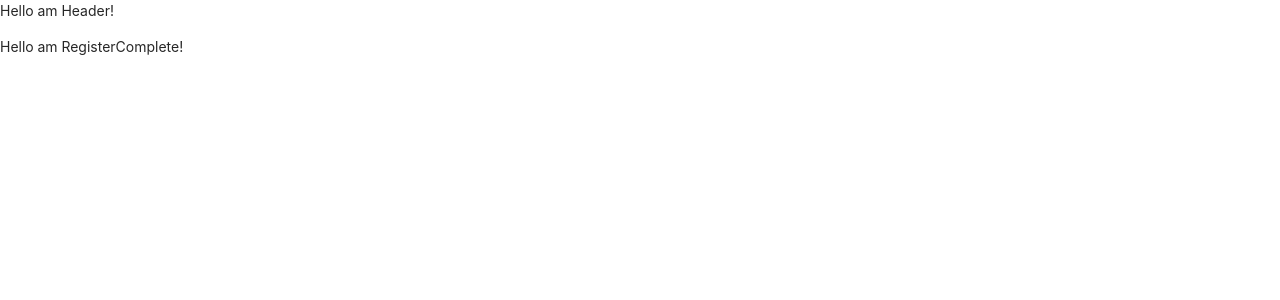
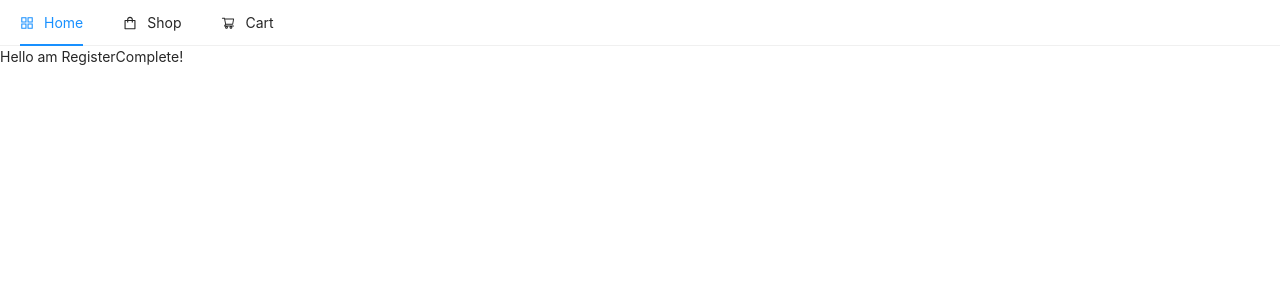
Before and after one commit to dev-miguel-resources/react-client, a React (Create React App) app: page /register/complete in a window 1280 px wide. Shown: the top 300 px of the page. Built offline with nearby package versions, Linux system fonts and the light colour scheme.

Commit message:
working in header component

```diff
--- a/src/App.js
+++ b/src/App.js
@@ -5,7 +5,7 @@ import "react-toastify/dist/ReactToastify.css";
 import { auth } from "./firebase";
 import { useDispatch } from "react-redux";
 import { LoadingOutlined } from "@ant-design/icons";
-//import { errorBoundary } from "./helpers/errorBoundary";
+import { errorBoundary } from "./helpers/errorBoundary";
 
 // lazy loading
 const Login = lazy(() => import("./pages/auth/Login"));
@@ -40,5 +40,4 @@ const App = () => {
 };
 
 // pattern design react: HOC
-//export default errorBoundary(App);
-export default App;
+export default errorBoundary(App);
--- a/src/components/Error.js
+++ b/src/components/Error.js
@@ -5,8 +5,10 @@ import { useHistory } from "react-router-dom";
 
 const Error = ({ img, title, action }) => {
   const history = useHistory();
+  const checkIfHasActionProp = () => !!action && action();
 
   const onClick = () => {
+    checkIfHasActionProp();
     history.push("/");
   };
 
--- /dev/null
+++ b/src/components/forms/Search.js
@@ -0,0 +1,13 @@
+import React from "react";
+
+// TO DO
+
+const Search = () => {
+  return (
+    <div>
+      <p>Hello am Search</p>
+    </div>
+  );
+};
+
+export default Search;
--- a/src/components/nav/Header.js
+++ b/src/components/nav/Header.js
@@ -1,10 +1,57 @@
 import React from "react";
+import { Menu, Badge } from "antd";
+import {
+  AppstoreOutlined,
+  SettingOutlined,
+  UserOutlined,
+  UserAddOutlined,
+  LogoutOutlined,
+  ShoppingOutlined,
+  ShoppingCartOutlined,
+} from "@ant-design/icons";
+import { Link } from "react-router-dom";
+import firebase from "firebase";
+import { useDispatch, useSelector } from "react-redux";
+import { useHistory } from "react-router-dom";
+import Search from "../forms/Search";
+import useCurrentItemHeader from "../../hooks/useCurrentItemHeader";
+
+const { SubMenu, Item } = Menu;
 
 const Header = () => {
+  const { setKey } = useCurrentItemHeader();
+  const dispatch = useDispatch();
+  const history = useHistory();
+  const { cart, header, user } = useSelector((state) => ({ ...state }));
+
+  const logout = () => {
+    firebase.auth().signOut();
+    dispatch({ type: "LOGOUT", payload: null });
+    history.push("/login");
+  };
+
   return (
-    <div>
-      <p>Hello am Header!</p>
-    </div>
+    <Menu
+      onClick={({ key }) => setKey(key)}
+      selectedKeys={[header]}
+      mode="horizontal"
+    >
+      <Item key="home" icon={<AppstoreOutlined />}>
+        <Link to="/">Home</Link>
+      </Item>
+
+      <Item key="shop" icon={<ShoppingOutlined />}>
+        <Link to="/shop">Shop</Link>
+      </Item>
+
+      <Item key="cart" icon={<ShoppingCartOutlined />}>
+        <Link to="/cart">
+          <Badge count={cart.length} offset={[8, 0]}>
+            Cart
+          </Badge>
+        </Link>
+      </Item>
+    </Menu>
   );
 };
 
--- a/src/helpers/errorBoundary.js
+++ b/src/helpers/errorBoundary.js
@@ -2,7 +2,7 @@ import React, { Component } from "react";
 import Error from "../components/Error";
 import img from "../images/warning.png";
 
-export const errorBoundary = () => {
+export const errorBoundary = (WrappedComponent) => {
   const resetError = (context) => context.setState({ error: false });
 
   return class extends Component {
--- /dev/null
+++ b/src/hooks/useCurrentItemHeader.js
@@ -0,0 +1,49 @@
+import { useEffect, useState, useCallback } from "react";
+import { useDispatch, useSelector } from "react-redux";
+import { useHistory } from "react-router-dom";
+
+const useCurrentItemHeader = () => {
+  const dispatch = useDispatch();
+  const history = useHistory();
+  const { header } = useSelector((state) => ({ ...state }));
+  const [key, setKey] = useState(null);
+
+  const dispatchKey = useCallback(
+    (payload) => dispatch({ type: "SET_KEY_ITEM", payload }),
+    [dispatch]
+  );
+
+  // useCallback: guarda la function
+  // useMemo: guarda el resultado de una function
+  const checkCurrentPage = useCallback(() => {
+    const availablePages = {
+      home: "home",
+      shop: "shop",
+      cart: "cart",
+      register: "register",
+      login: "login",
+      user: "user-dash",
+      admin: "user-admin",
+    };
+
+    const defaultPage = header || "home";
+    const currentPage = history.location.pathname.split("/")[1];
+    const payload = availablePages[currentPage] || defaultPage;
+    dispatchKey(payload);
+  }, [dispatchKey, header, history.location.pathname]);
+
+  const checkIfKeyContainsValue = useCallback(
+    () => !key && checkCurrentPage(),
+    [checkCurrentPage, key]
+  );
+
+  // mount, update, destroy
+  useEffect(
+    () => checkIfKeyContainsValue(),
+    [checkCurrentPage, checkIfKeyContainsValue]
+  );
+
+  return { setKey: (key) => setKey(dispatchKey(key)) };
+};
+
+export default useCurrentItemHeader;
```
